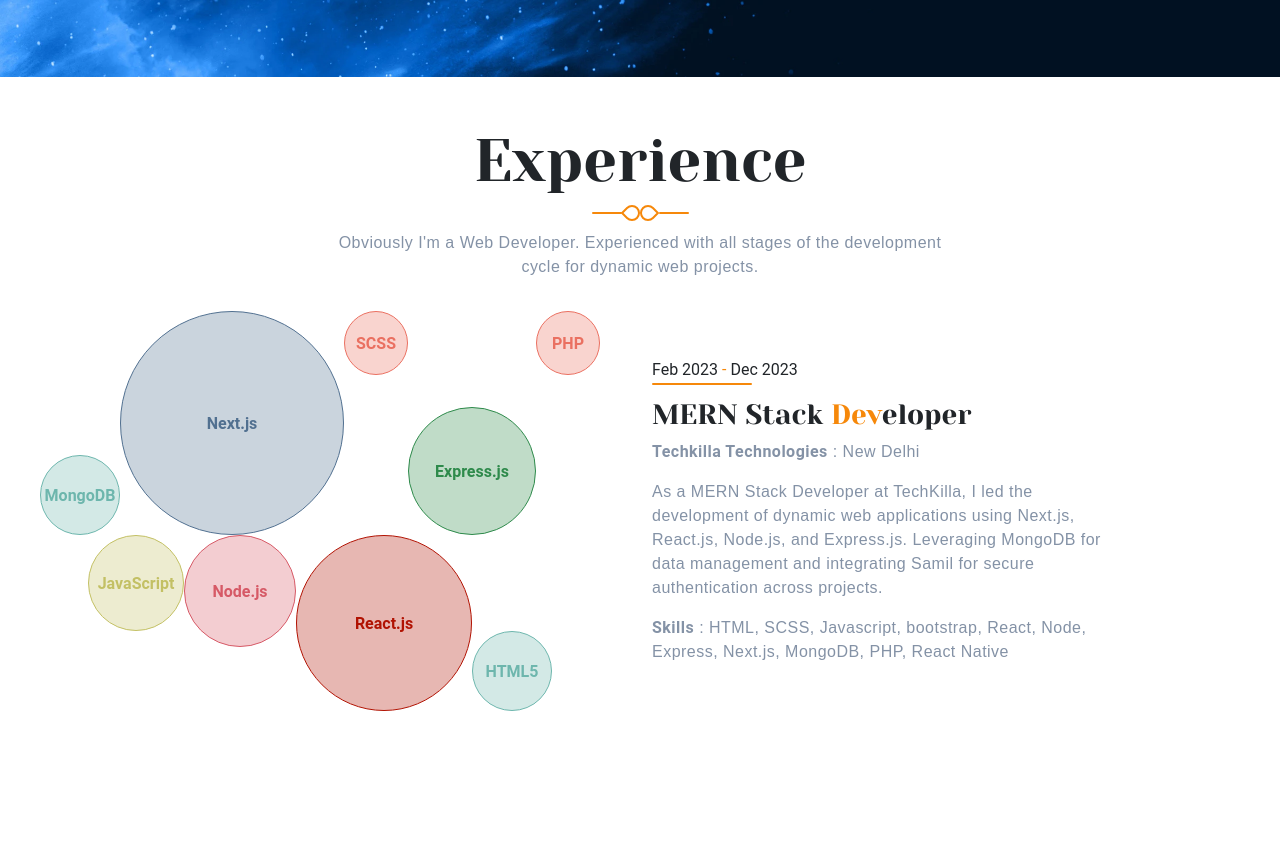
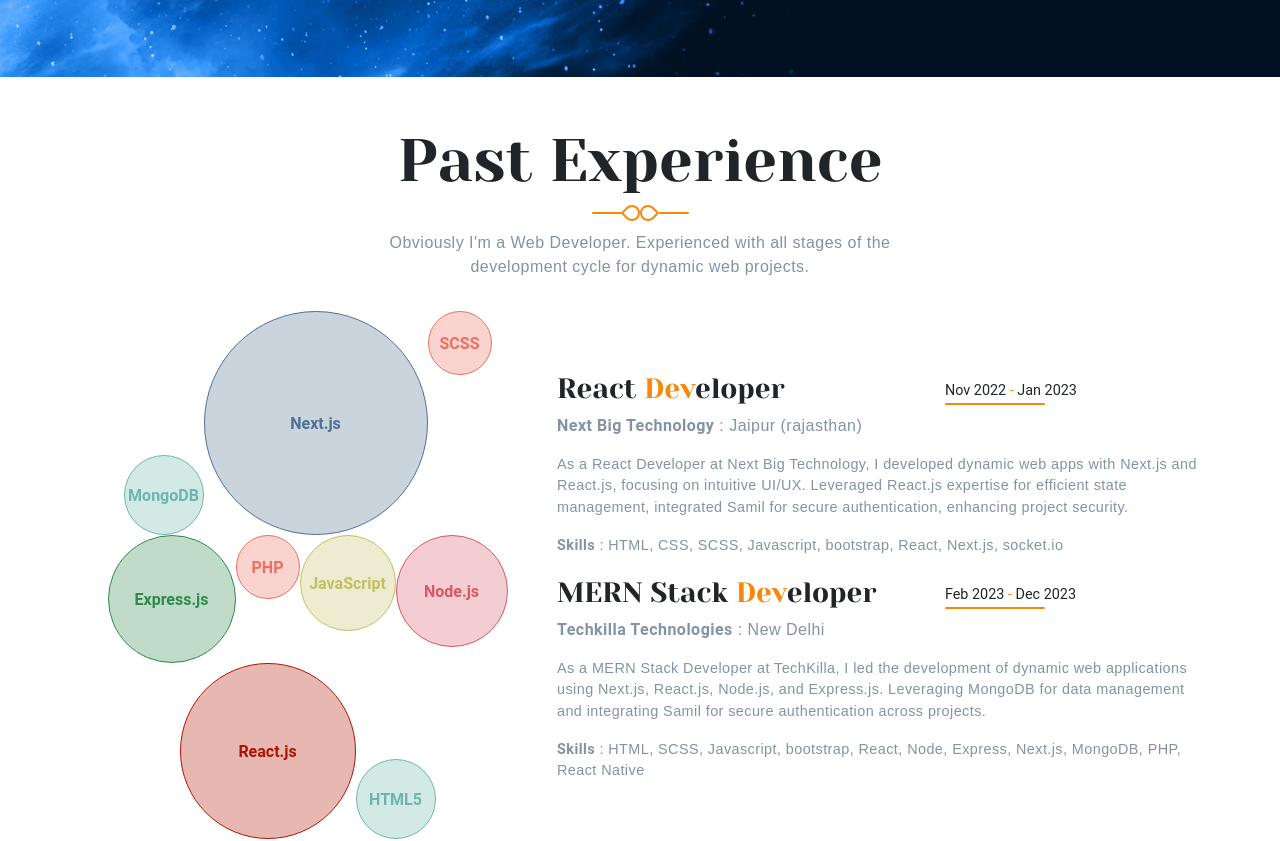
Before and after one commit to kabawat/portfolio, a Next.js app: page / in a window 1280 px wide. Shown: the part 1400-2241 px from the top of the page. Built offline with nearby package versions, Linux system fonts and the light colour scheme.

Commit message:
past experience

```diff
--- a/public/scss/_comman.scss
+++ b/public/scss/_comman.scss
@@ -237,6 +237,12 @@
 .skills-container {
     .year {
         position: relative;
+        font-size: 0.9em;
+
+        @media screen and (max-width : 768px) {
+
+            padding-top: 30px;
+        }
 
         span {
             color: #f6880a;
@@ -251,19 +257,55 @@
             width: 100px;
             height: 2px;
             border-radius: 3px;
+
+            @media screen and (max-width : 768px) {
+                left: 50%;
+                transform: translateX(-50%);
+            }
         }
     }
 
-    h4, h3 {
+    h4,
+    h3 {
         span {
             color: #f6880a;
             font-family: inherit;
         }
     }
-    p.company{
+
+    p.company {
         font-size: 1em;
     }
-    p.desc{
+
+    p.desc {
         font-size: 1em;
     }
+
+    p.desc-text_one {
+        font-size: 0.9em;
+    }
 }
+
+.mb_Experience {
+    @media screen and (max-width : 768px) {
+        display: flex;
+
+        p {
+            text-align: center;
+        }
+    }
+
+    .mb_exp_title {
+        @media screen and (max-width : 1199px) {
+            flex-direction: column-reverse;
+        }
+    }
+
+    .mb_exp_title {
+        @media screen and (max-width : 768px) {
+            // flex-direction: row;
+            text-align: center;
+        }
+    }
+
+}
--- a/public/scss/_home.scss
+++ b/public/scss/_home.scss
@@ -237,7 +237,6 @@ header {
     height: 100%;
     position: relative;
     background: url('../bg/bg-1.webp') no-repeat center center/cover;
-
     @include masking-animation;
 }
 
@@ -306,8 +305,6 @@ header {
     }
 }
 
-
-
 // -------------- about ----------------
 .Experience {
     background: #ffffff;
--- a/src/components/home/Experience.js
+++ b/src/components/home/Experience.js
@@ -6,10 +6,10 @@ import Skills from '../common/Skills'
 const Experience = () => {
     return (
         <>
-            <Container fluid className='skills-container'>
+            <Container className='skills-container'>
                 <Row className='justify-content-center'>
                     <Col xxl={6} xl={6} lg={6} md={6} sm={12} xs={12}>
-                        <h2 className='text-center Experience-heading' data-aos="zoom-in" data-aos-delay="0"> Experience</h2>
+                        <h2 className='text-center Experience-heading' data-aos="zoom-in" data-aos-delay="0">Past Experience</h2>
                         <div className="mb-3">
                             <div className='d-flex flex-column align-items-center'>
                                 <div className="title-box"></div>
@@ -24,28 +24,53 @@ const Experience = () => {
                 {/*  */}
 
                 <Row className='align-items-center'>
-                    <Col xxl={6} xl={6} lg={6} md={6} sm={12} xs={12}>
+                    <Col xxl={5} xl={5} lg={5} md={6} sm={12} xs={12}>
                         <Skills />
                     </Col>
-                    <Col xxl={6} xl={6} lg={6} md={6} sm={12} xs={12} className='py-4'>
+                    <Col xxl={7} xl={7} lg={7} md={6} sm={12} xs={12} className='py-4 mb_Experience flex-column align-items-center'>
+                        <div className='py-2'>
+                            <Row className="align-items-center justify-content-between mb_exp_title">
+                                <Col xxl={7} xl={7} md={12}>
+                                    <h3 className='mt-1'> React <span>Dev</span>eloper</h3>
+                                </Col>
+                                <Col xxl={5} xl={5} md={12}>
+                                    <div className="year">Nov 2022 <span>-</span> Jan 2023 </div>
+                                </Col>
+                            </Row>
+                            <p className='p-0 m-0 desc-text company'><strong>Next Big Technology</strong> : Jaipur (rajasthan)</p>
+                            <Row>
+                                <Col xxl={9} xl={9} lg={9} md={12} sm={12} xs={12}>
+                                </Col>
+                            </Row>
+                            <p className='desc-text desc-text_one py-3'>
+                                As a React Developer at Next Big Technology, I developed dynamic web apps with Next.js and React.js, focusing on intuitive UI/UX. Leveraged React.js expertise for efficient state management, integrated Samil for secure authentication, enhancing project security.
+                            </p>
+                            <p className='p-0 m-0  desc-text desc-text_one company'><strong>Skills</strong> : HTML, CSS, SCSS, Javascript, bootstrap, React,  Next.js, socket.io</p>
+                        </div>
+                        <div className='py-2'>
+                            <Row className="align-items-center justify-content-between mb_exp_title">
+                                <Col xxl={7} xl={7} md={12}>
+                                    <h3 className='mt-1'> MERN Stack <span>Dev</span>eloper</h3>
+                                </Col>
+                                <Col xxl={5} xl={5} md={12}>
                                     <div className="year">Feb 2023 <span>-</span> Dec 2023 </div>
-                        <h3 className='mt-3'> MERN Stack <span>Dev</span>eloper</h3>
+                                </Col>
+                            </Row>
                             <p className='p-0 m-0 desc-text company'><strong>Techkilla Technologies</strong> : New Delhi</p>
                             <Row>
-                            <Col xxl={9} xl={9} lg={9} md={12} sm={10} xs={10}>
-                                <p className='desc-text py-3'>
+                                <Col xxl={9} xl={9} lg={9} md={12} sm={12} xs={12}>
+                                </Col>
+                            </Row>
+                            <p className='desc-text desc-text_one py-3'>
                                 As a MERN Stack Developer at TechKilla, I led the development of dynamic
                                 web applications using Next.js, React.js, Node.js, and Express.js.
                                 Leveraging MongoDB for data management and integrating Samil for
                                 secure authentication across projects.
                             </p>
-                                <p className='p-0 m-0 desc-text company'><strong>Skills</strong> : HTML, SCSS, Javascript, bootstrap, React, Node, Express, Next.js, MongoDB, PHP, React Native</p>
+                            <p className='p-0 m-0  desc-text desc-text_one company'><strong>Skills</strong> : HTML, SCSS, Javascript, bootstrap, React, Node, Express, Next.js, MongoDB, PHP, React Native</p>
+                        </div>
                     </Col>
                 </Row>
-                    </Col>
-                </Row>
-
-
             </Container >
         </>
     )
```
Lines whose indentation alone changed are shown as unchanged.
